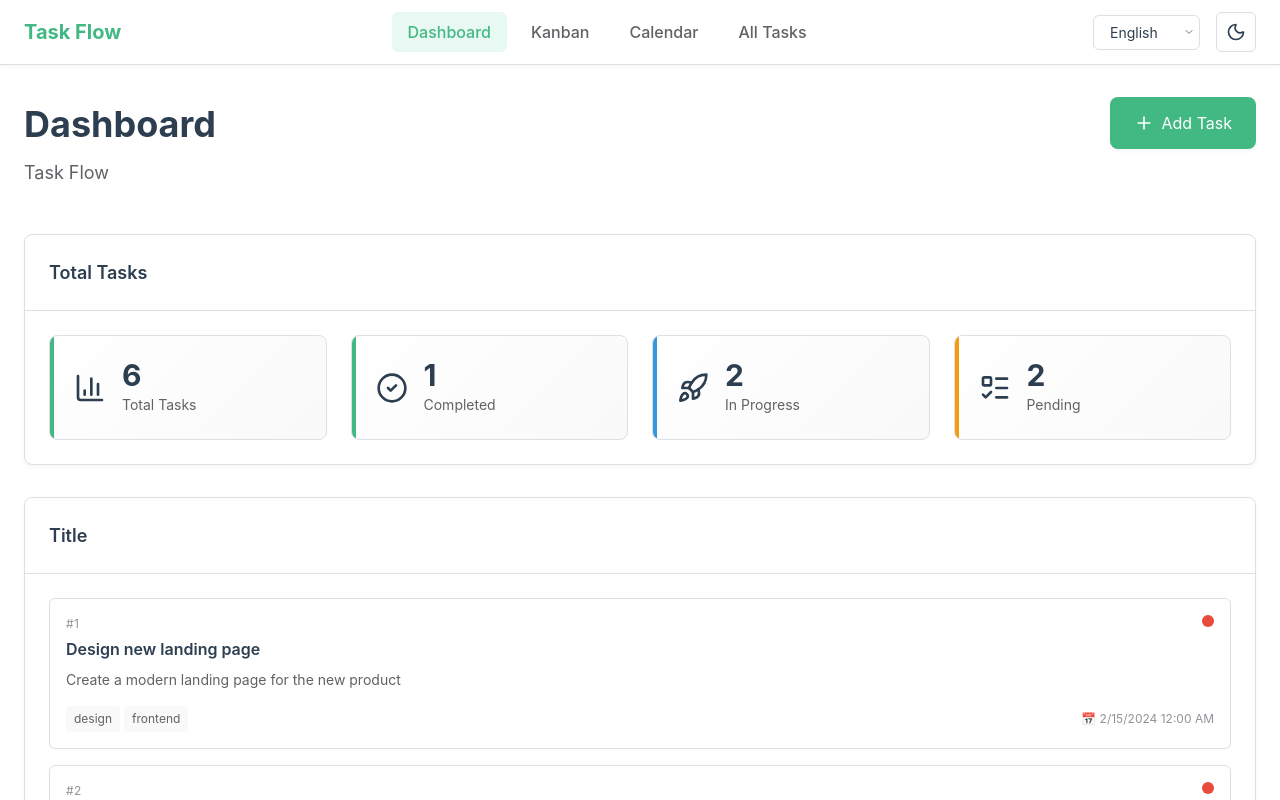
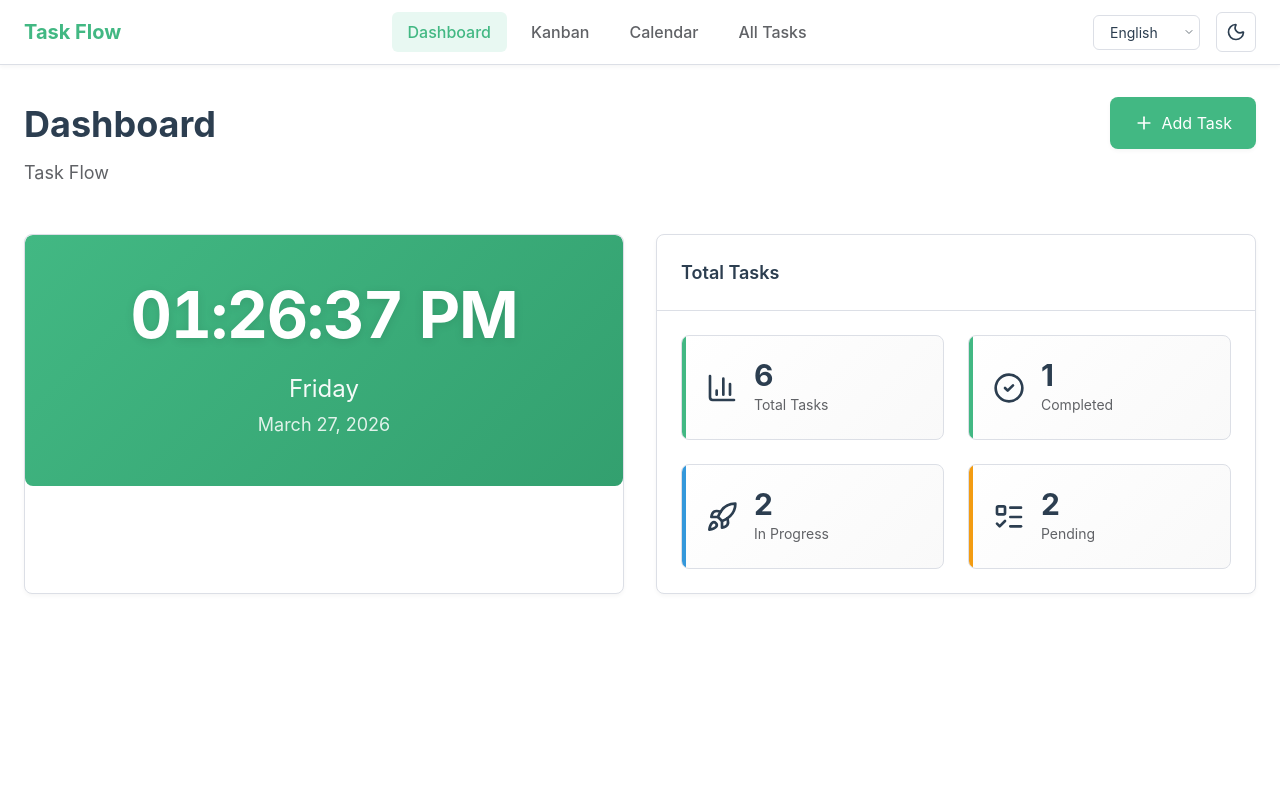
Before and after one commit to Arumyancev/task-flow, a Vue app: page / in a window 1280 px wide. Built offline with nearby package versions, Linux system fonts and the light colour scheme; the HTML template or start-up script is replaced by a standard one.

Commit message:
add widget time

```diff
--- a/src/components/common/TaskCard.vue
+++ b/src/components/common/TaskCard.vue
@@ -128,7 +128,7 @@ function formatDate(date?: Date) {
 }
 
 .delete-btn {
-  display: none;
+  display: flex;
   align-items: center;
   justify-content: center;
   padding: var(--spacing-xs);
@@ -138,6 +138,8 @@ function formatDate(date?: Date) {
   color: var(--color-text-muted);
   cursor: pointer;
   transition: all var(--transition-fast);
+  opacity: 0;
+  visibility: hidden;
 }
 
 .delete-btn:hover {
@@ -146,7 +148,8 @@ function formatDate(date?: Date) {
 }
 
 .task-card:hover .delete-btn {
-  display: flex;
+  opacity: 1;
+  visibility: visible;
 }
 
 .task-description {
--- /dev/null
+++ b/src/components/dashboard/DateTimeWidget.vue
@@ -0,0 +1,139 @@
+<script setup lang="ts">
+import { ref, onMounted, onUnmounted } from 'vue'
+import { useI18n } from 'vue-i18n'
+
+const { t, locale } = useI18n()
+
+const currentTime = ref(new Date())
+let intervalId: number | null = null
+
+// Обновляем время каждую секунду
+onMounted(() => {
+  intervalId = window.setInterval(() => {
+    currentTime.value = new Date()
+  }, 1000)
+})
+
+onUnmounted(() => {
+  if (intervalId) {
+    clearInterval(intervalId)
+  }
+})
+
+// Форматирование времени
+const formattedTime = () => {
+  return currentTime.value.toLocaleTimeString(locale.value, {
+    hour: '2-digit',
+    minute: '2-digit',
+    second: '2-digit',
+  })
+}
+
+// Форматирование даты
+const formattedDate = () => {
+  return currentTime.value.toLocaleDateString(locale.value, {
+    weekday: 'long',
+    year: 'numeric',
+    month: 'long',
+    day: 'numeric',
+  })
+}
+
+// Получаем день недели отдельно для стилизации
+const dayOfWeek = () => {
+  return currentTime.value.toLocaleDateString(locale.value, {
+    weekday: 'long',
+  })
+}
+
+// Получаем дату
+const dateString = () => {
+  return currentTime.value.toLocaleDateString(locale.value, {
+    year: 'numeric',
+    month: 'long',
+    day: 'numeric',
+  })
+}
+</script>
+
+<template>
+  <div class="datetime-widget">
+    <div class="time-display">
+      {{ formattedTime() }}
+    </div>
+    <div class="date-display">
+      <div class="day-of-week">{{ dayOfWeek() }}</div>
+      <div class="date-string">{{ dateString() }}</div>
+    </div>
+  </div>
+</template>
+
+<style scoped>
+.datetime-widget {
+  display: flex;
+  flex-direction: column;
+  align-items: center;
+  justify-content: center;
+  gap: var(--spacing-lg);
+  padding: var(--spacing-2xl);
+  background: linear-gradient(135deg, var(--color-primary) 0%, var(--color-primary-hover) 100%);
+  border-radius: var(--radius-lg);
+  color: white;
+  min-height: 200px;
+}
+
+.time-display {
+  font-size: 4rem;
+  font-weight: 700;
+  line-height: 1;
+  letter-spacing: -0.02em;
+  text-shadow: 0 2px 10px rgba(0, 0, 0, 0.1);
+  font-variant-numeric: tabular-nums;
+}
+
+.date-display {
+  display: flex;
+  flex-direction: column;
+  align-items: center;
+  gap: var(--spacing-xs);
+  text-align: center;
+}
+
+.day-of-week {
+  font-size: var(--font-2xl);
+  font-weight: var(--font-semibold);
+  text-transform: capitalize;
+  opacity: 0.95;
+}
+
+.date-string {
+  font-size: var(--font-lg);
+  font-weight: var(--font-medium);
+  opacity: 0.85;
+  text-transform: capitalize;
+}
+
+@media (max-width: 768px) {
+  .time-display {
+    font-size: 3rem;
+  }
+
+  .day-of-week {
+    font-size: var(--font-xl);
+  }
+
+  .date-string {
+    font-size: var(--font-md);
+  }
+}
+
+@media (max-width: 480px) {
+  .time-display {
+    font-size: 2.5rem;
+  }
+
+  .datetime-widget {
+    padding: var(--spacing-xl);
+  }
+}
+</style>
--- a/src/views/DashboardView.vue
+++ b/src/views/DashboardView.vue
@@ -3,21 +3,17 @@ import { useTasksStore } from '@/stores/tasks'
 import { storeToRefs } from 'pinia'
 import AppCard from '@/components/common/AppCard.vue'
 import TaskStats from '@/components/dashboard/TaskStats.vue'
-import TaskCard from '@/components/common/TaskCard.vue'
+import DateTimeWidget from '@/components/dashboard/DateTimeWidget.vue'
 import TaskFormModal from '@/components/tasks/TaskFormModal.vue'
-import ConfirmDialog from '@/components/common/ConfirmDialog.vue'
 import AppIcon from '@/components/common/AppIcon.vue'
 import { useI18n } from 'vue-i18n'
 import { useModal } from '@/composables/useModal'
 import type { Task } from '@/types'
 
 const tasksStore = useTasksStore()
-const { stats, tasks } = storeToRefs(tasksStore)
+const { stats } = storeToRefs(tasksStore)
 const { t } = useI18n()
 const modal = useModal()
-
-// Получаем последние задачи
-const recentTasks = tasks.value.slice(0, 3)
 
 // Открыть модалку добавления задачи
 async function openAddTaskModal() {
@@ -26,42 +22,6 @@ async function openAddTaskModal() {
     tasksStore.addTask(result)
   } catch (error) {
     // Modal was dismissed
-    console.log('Modal dismissed:', error)
-  }
-}
-
-// Открыть модалку редактирования задачи
-async function openEditTaskModal(task: Task) {
-  try {
-    const result = await modal.open<Task>(
-      TaskFormModal,
-      { task },
-      { title: t('task.editTask') },
-    )
-    tasksStore.updateTask(task.id, result)
-  } catch (error) {
-    // Modal was dismissed
-    console.log('Modal dismissed:', error)
-  }
-}
-
-async function handleDeleteTask(task: Task) {
-  try {
-    const confirmed = await modal.open<boolean>(
-      ConfirmDialog,
-      {
-        message: t('task.deleteConfirm'),
-        title: t('task.deleteTask'),
-        confirmText: t('common.delete'),
-        danger: true,
-      },
-      { size: 'sm' },
-    )
-    if (confirmed) {
-      tasksStore.deleteTask(task.id)
-    }
-  } catch (error) {
-    // Modal dismissed
   }
 }
 </script>
@@ -80,24 +40,15 @@ async function handleDeleteTask(task: Task) {
     </div>
 
     <div class="dashboard-content">
-      <AppCard :title="t('stats.total')" icon="📋">
-        <TaskStats :stats="stats" />
-      </AppCard>
+      <div class="widgets-grid">
+        <AppCard class="datetime-card">
+          <DateTimeWidget />
+        </AppCard>
 
-      <AppCard :title="t('task.title')" icon="📝" class="recent-tasks">
-        <div v-if="recentTasks.length === 0" class="empty-state">
-          {{ t('common.noData') }}
-        </div>
-        <div v-else class="tasks-list">
-          <TaskCard
-            v-for="task in recentTasks"
-            :key="task.id"
-            :task="task"
-            @click="openEditTaskModal(task)"
-            @delete="handleDeleteTask(task)"
-          />
-        </div>
-      </AppCard>
+        <AppCard :title="t('stats.total')" icon="📋">
+          <TaskStats :stats="stats" />
+        </AppCard>
+      </div>
     </div>
   </div>
 </template>
@@ -135,16 +86,22 @@ async function handleDeleteTask(task: Task) {
   gap: var(--spacing-xl);
 }
 
-.tasks-list {
-  display: flex;
-  flex-direction: column;
-  gap: var(--spacing-md);
+.widgets-grid {
+  display: grid;
+  grid-template-columns: repeat(auto-fit, minmax(300px, 1fr));
+  gap: var(--spacing-xl);
 }
 
-.empty-state {
-  text-align: center;
-  padding: var(--spacing-2xl);
-  color: var(--color-text-muted);
+.datetime-card {
+  grid-column: span 1;
+}
+
+.datetime-card :deep(.card-content) {
+  padding: 0 !important;
+}
+
+.datetime-card :deep(.card-header) {
+  display: none;
 }
 
 .btn-add {
@@ -169,5 +126,9 @@ async function handleDeleteTask(task: Task) {
   box-shadow: var(--shadow-md);
 }
 
-
+@media (max-width: 768px) {
+  .widgets-grid {
+    grid-template-columns: 1fr;
+  }
+}
 </style>
```
